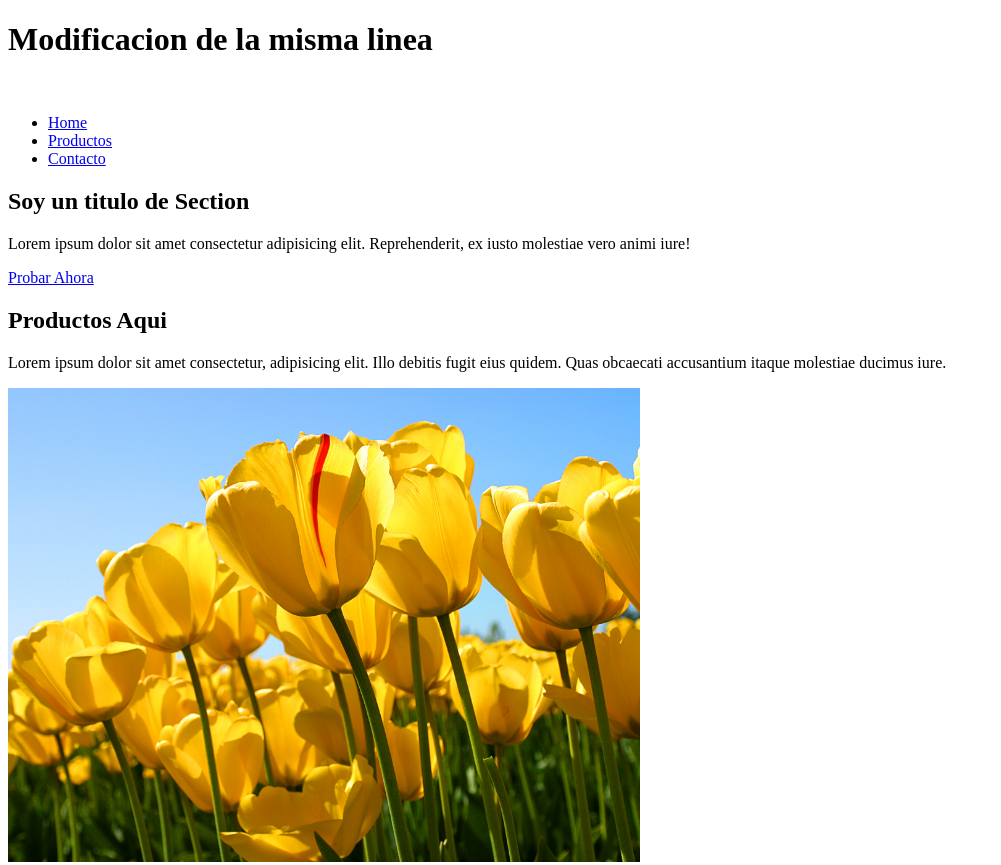
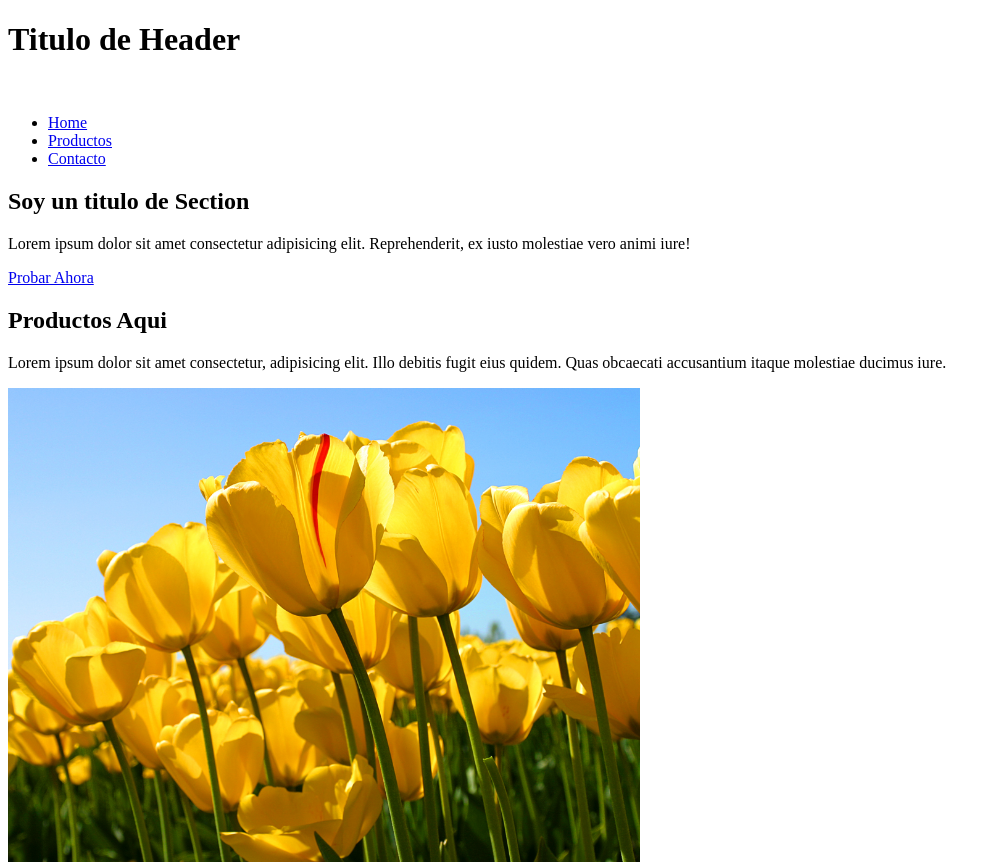
Before and after one commit to GabyFerD/Repositorio.Prueba, a plain HTML site: page index.html in a window 1280 px wide. Shown: the top 865 px of the page, without its empty margins (0-1001 px from the left). Drawn offline with Linux system fonts and the light colour scheme.

Commit message:
Merge branch 'NavBar'

```diff
--- a/index.html
+++ b/index.html
@@ -8,7 +8,7 @@
   </head>
   <body>
     <header>
-      <h1>Modificacion de la misma linea</h1>
+      <h1>Titulo de Header</h1>
       <img src="" alt="" class="logo" />
       <nav>
         <ul>
```
